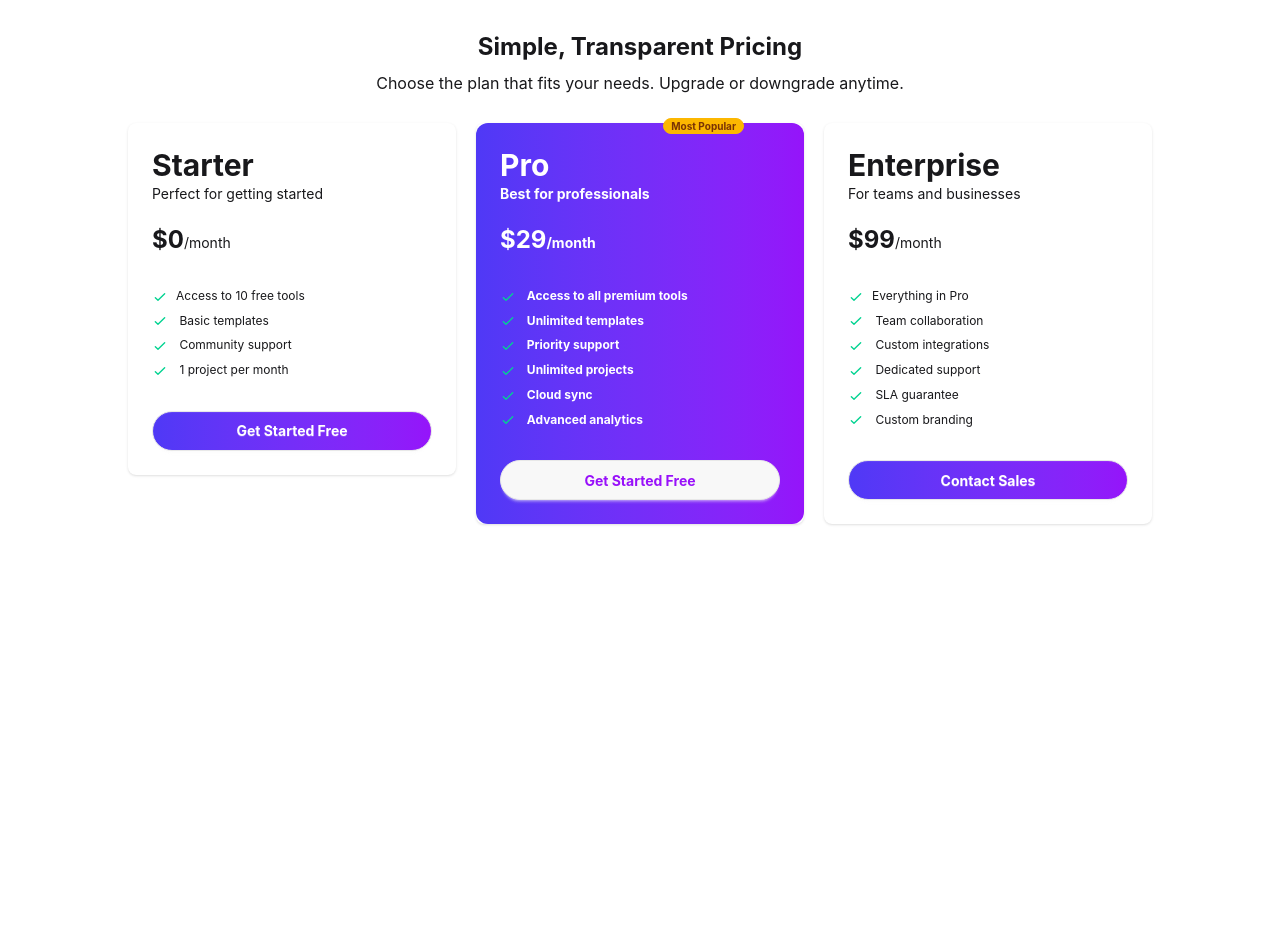
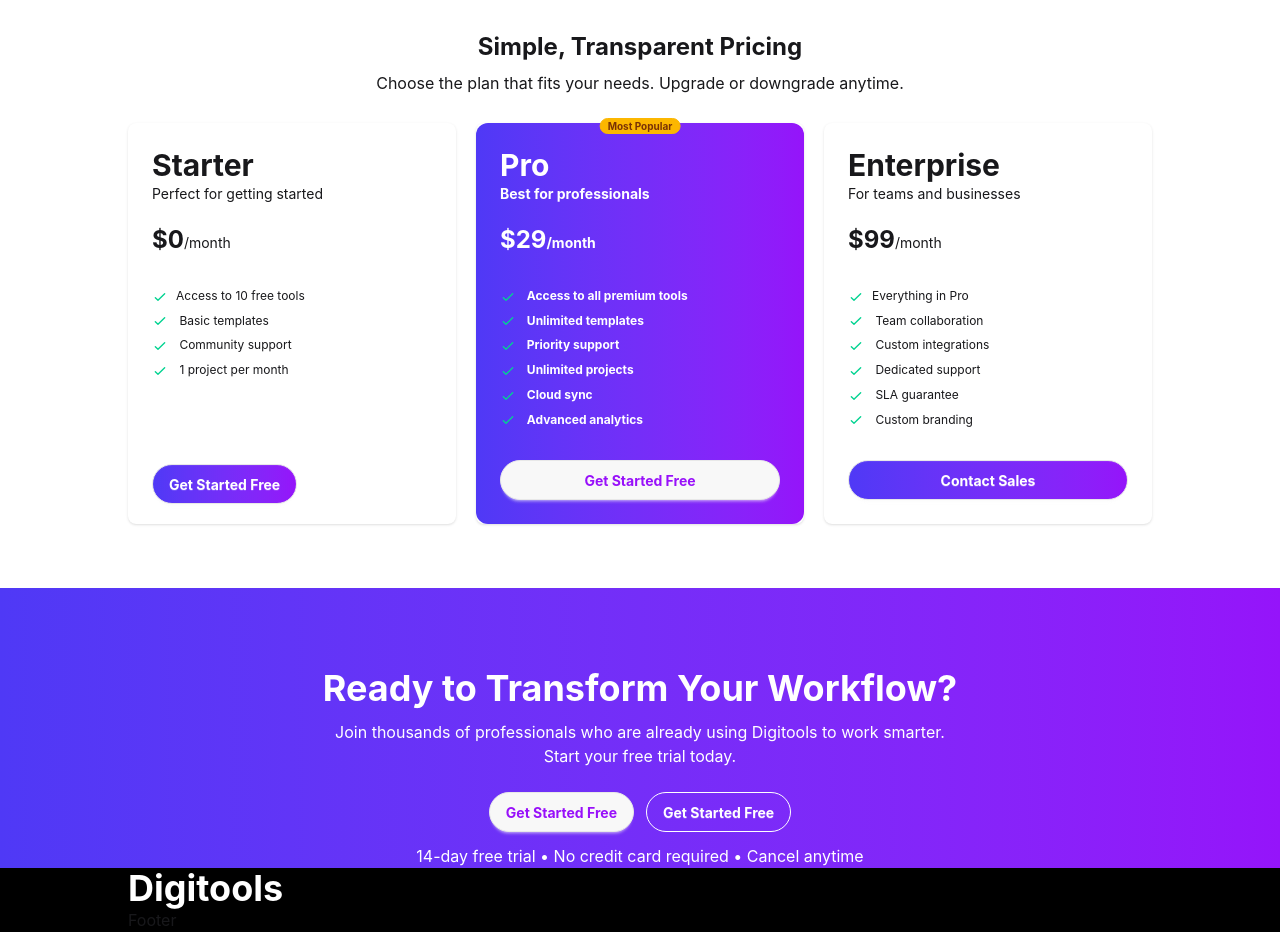
Before and after one commit to HumayunKabir1981/HK-B13-A6-DigiTools-Platform, a React (Vite) app: page / in a window 1280 px wide. Shown: the part 1460-2392 px from the top of the page. Before the commit the page ends 2048 px from the top, so only its background shows below. Built offline with nearby package versions, Linux system fonts and the light colour scheme.

Commit message:
Workflow sec done

```diff
--- a/src/App.jsx
+++ b/src/App.jsx
@@ -2,11 +2,13 @@
 import './App.css'
 import Banner from './components/Banner'
 import CardItems from './components/CardItems'
+import Footer from './components/Footer'
 import GetStarted from './components/GetStarted'
 
 import HeroBanner from './components/HeroBanner'
 import NavBar from './components/NavBar'
 import Pricing from './components/Pricing'
+import WorkFlow from './components/WorkFlow'
 
 function App() {
 
@@ -27,6 +29,8 @@ function App() {
       <div className='my-16'>
         <Pricing></Pricing>
       </div>
+      <WorkFlow></WorkFlow>
+      <Footer></Footer>
 
     </>
   )
--- a/src/components/Banner.jsx
+++ b/src/components/Banner.jsx
@@ -1,6 +1,6 @@
 const Banner = () => {
     return (
-        <div className='  w-full h-full bg-purple-700  mx-auto'>
+        <div className='  w-full  bg-gradient-to-r from-[#4F39F6] to-[#9514FA]  mx-auto'>
 
             <div className="flex items-center justify-center gap-x-16 ">
                 <div className="flex flex-col items-center gap-1 p-5">
--- /dev/null
+++ b/src/components/Footer.jsx
@@ -0,0 +1,36 @@
+
+
+const Footer = () => {
+    return (
+        <div className="w-full bg-black">
+
+            <div className=' w-full md:w-4/5  mx-auto '>
+
+                <div className='flex justify-between items-stretch gap-5'>
+
+
+                    <div>
+                        <h2 className="text-4xl text-white font-bold">Digitools</h2>
+                    </div>
+
+                </div>
+
+                <div>
+
+                    <h1>Footer</h1>
+                </div>
+
+
+            </div>
+
+
+
+
+
+
+
+        </div>
+    );
+};
+
+export default Footer;
--- a/src/components/Pricing.jsx
+++ b/src/components/Pricing.jsx
@@ -11,13 +11,13 @@ const Pricing = () => {
 
             </div>
 
-            <div className='flex justify-between gap-5 mt-5'>
+            <div className='flex justify-between items-stretch gap-5 mt-5'>
 
 
 
 
-                <div className="card w-96 bg-base-100 shadow-sm h-full">
-                    <div className="card-body">
+                <div className="card w-96 bg-base-100 shadow-sm flex-1">
+                    <div className="card-body relative">
 
                         <div >
                             <h2 className="text-3xl font-bold">Starter</h2>
@@ -44,7 +44,7 @@ const Pricing = () => {
 
 
                         </ul>
-                        <div className="mt-6">
+                        <div className="mt-6 absolute bottom-5">
 
                             <button className="btn bg-gradient-to-r from-[#4F39F6] to-[#9514FA]  text-white font-bold btn-block rounded-full">Get Started Free</button>
                         </div>
@@ -54,9 +54,9 @@ const Pricing = () => {
 
 
 
-                 <div className="card w-96 bg-base-100 shadow-sm h-full">
+                <div className="card w-96 bg-base-100 shadow-sm flex-1">
                     <div className="card-body relative rounded-xl bg-gradient-to-r from-[#4F39F6] to-[#9514FA]  text-white font-bold">
-                        <span className="badge badge-xs badge-warning absolute top-[-5px] right-[60px]">Most Popular</span>
+                        <span className="badge badge-xs badge-warning absolute top-[-5px] left-1/2 -translate-x-1/2">Most Popular</span>
                         <div >
                             <h2 className="text-3xl font-bold">Pro</h2>
                             <p className="mb-5">Best for professionals</p>
@@ -101,7 +101,7 @@ const Pricing = () => {
 
 
 
-                 <div className="card w-96 bg-base-100 shadow-sm h-full">
+                <div className="card w-96 bg-base-100 shadow-sm flex-1">
                     <div className="card-body">
 
                         <div >
@@ -155,8 +155,6 @@ const Pricing = () => {
 
 
 
-
-
         </div>
     );
 };
--- /dev/null
+++ b/src/components/WorkFlow.jsx
@@ -0,0 +1,33 @@
+
+
+
+const WorkFlow = () => {
+    return (
+        <div className='   bg-gradient-to-r from-[#4F39F6] to-[#9514FA]  mx-auto'>
+
+
+
+
+            <div className="flex flex-col items-center justify-center gap-x-16 text-white pt-20 ">
+                <div className="flex flex-col justify-center items-center">
+                    <h1 className="text-4xl font-bold">Ready to Transform Your Workflow?</h1>
+                    <p className="text-center py-3">Join thousands of professionals who are already using Digitools to work smarter.
+                        <br />
+                        Start your free trial today. </p>
+
+                </div>
+
+                <div className="flex  justify-center items-center gap-3 my-3">
+                     <button className="btn   text-purple-600 font-bold rounded-full">Get Started Free</button>
+                     <button className="btn  btn-outline border-white  text-white font-bold rounded-full">Get Started Free</button>
+
+                </div>
+
+                <p>14-day free trial • No credit card required • Cancel anytime</p>
+            </div>
+
+        </div>
+    );
+};
+
+export default WorkFlow;
```
